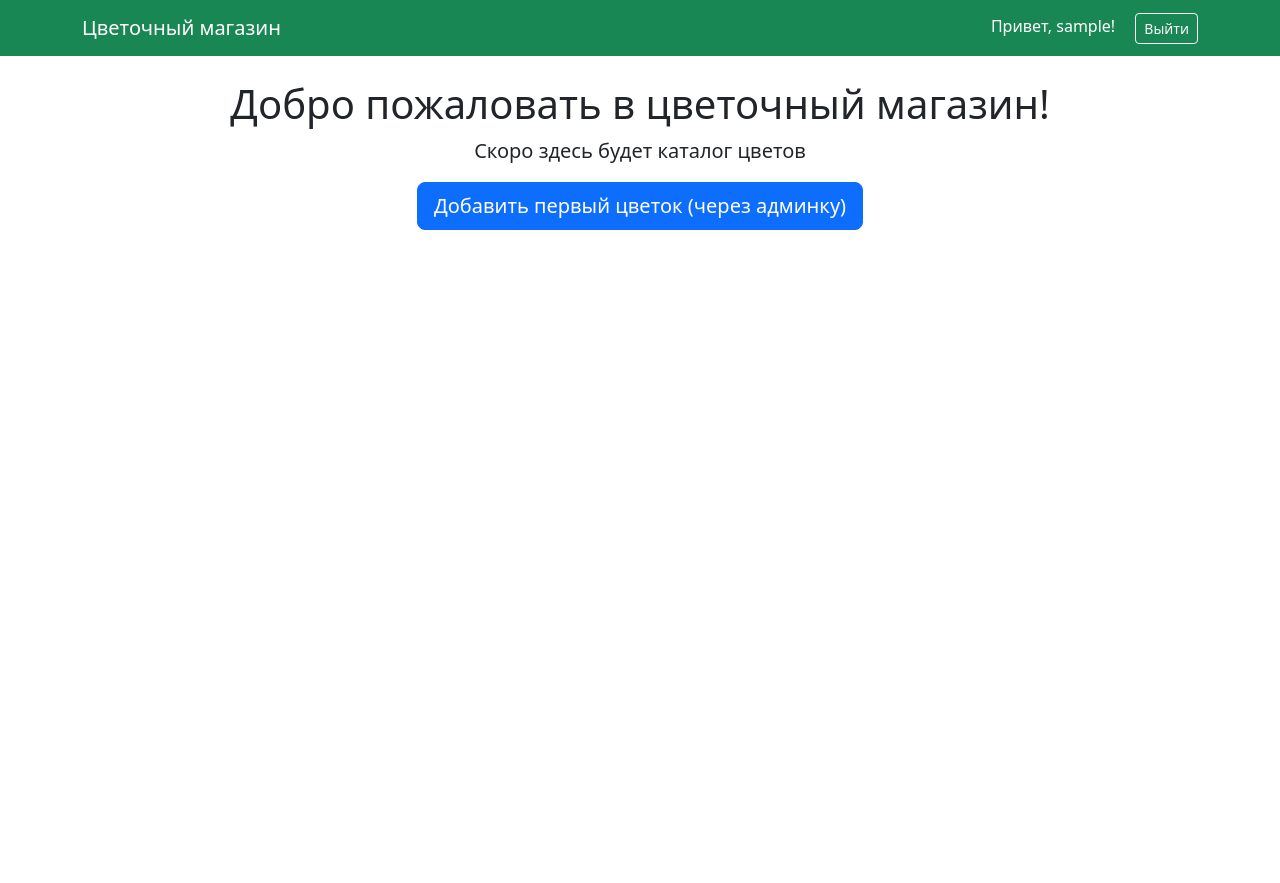
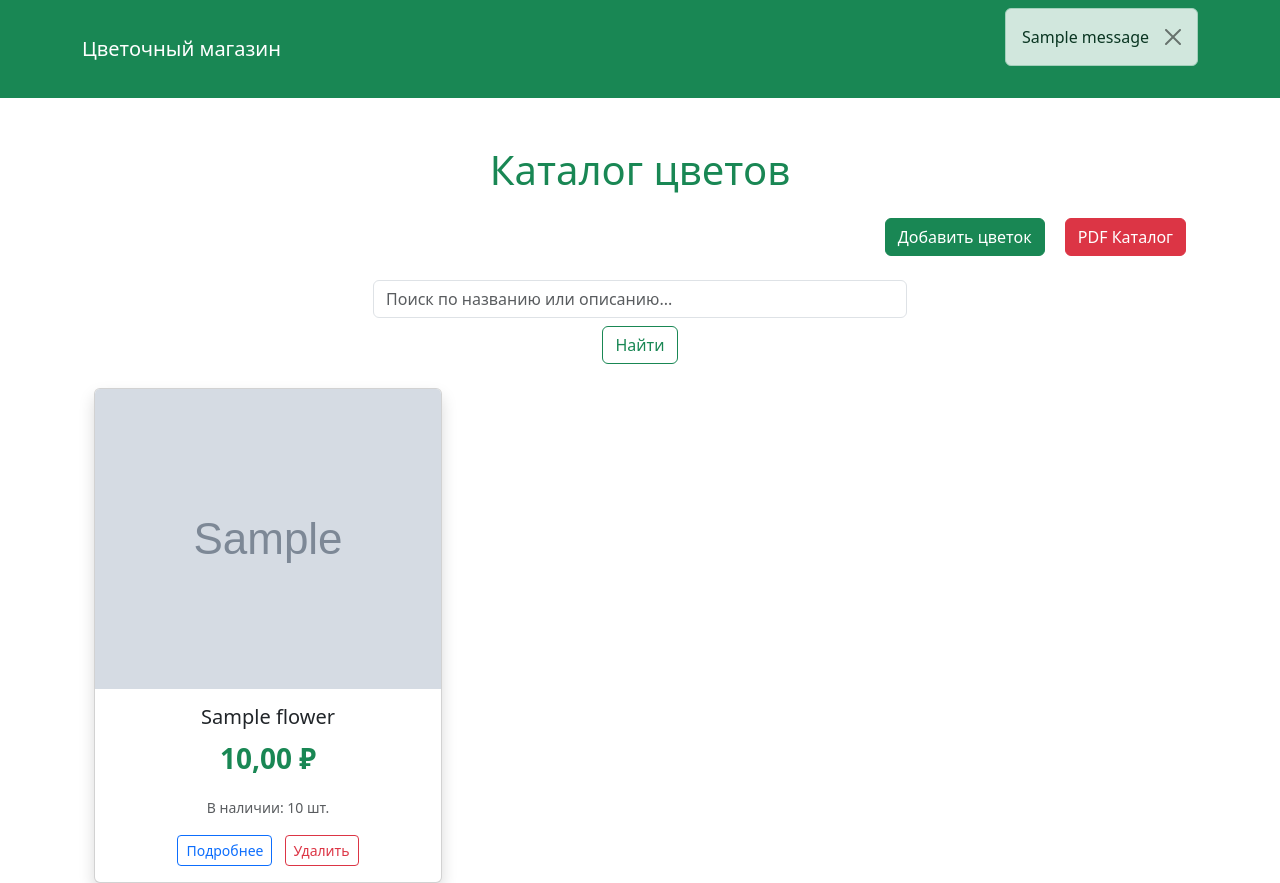
Before and after one commit to kasymovaz-ui/flower-shop-django, a Django app: page / in a window 1280 px wide. Before the commit the page ends 230 px from the top, so only its background shows below. Run offline with Django 5.2, Linux system fonts and the light colour scheme; a user stored in the database is signed in; tables that the repository leaves empty hold one stand-in row (values such as "Sample post"); grey boxes marked "Sample" are stand-in pictures; one stand-in notice (Sample message) is shown.

Commit message:
ФИНАЛЬНАЯ ВЕРСИЯ:красивый дизайн, добавлениеудаление цветов, фото, поиск, PDF работает

```diff
--- a/flower_shop/urls.py
+++ b/flower_shop/urls.py
@@ -1,8 +1,13 @@
 from django.contrib import admin
 from django.urls import path, include
+from django.conf import settings
+from django.conf.urls.static import static
 
 urlpatterns = [
     path('admin/', admin.site.urls),
     path('accounts/', include('accounts.urls')),
     path('', include('flowers.urls')),
 ]
+
+if settings.DEBUG:
+    urlpatterns += static(settings.MEDIA_URL, document_root=settings.MEDIA_ROOT)
--- a/flowers/models.py
+++ b/flowers/models.py
@@ -1,33 +1,37 @@
 from django.db import models
 from django.urls import reverse
+from django.utils.text import slugify
 
 class Category(models.Model):
-    name = models.CharField("Название категории", max_length=100)
-    slug = models.SlugField(max_length=100, unique=True)
-
-    class Meta:
-        verbose_name = "Категория"
-        verbose_name_plural = "Категории"
+    name = models.CharField("Категория", max_length=100)
 
     def __str__(self):
         return self.name
 
 class Flower(models.Model):
-    title = models.CharField("Название цветка", max_length=200)
-    slug = models.SlugField(max_length=200, unique=True)
+    title = models.CharField("Название", max_length=200)
     category = models.ForeignKey(Category, on_delete=models.CASCADE, related_name='flowers')
     description = models.TextField("Описание", blank=True)
     price = models.DecimalField("Цена", max_digits=10, decimal_places=2)
-    stock = models.PositiveIntegerField("Остаток на складе", default=0)
-    available = models.BooleanField("В наличии", default=True)
-    created = models.DateTimeField(auto_now_add=True)
+    stock = models.PositiveIntegerField("Остаток", default=0)
+    image = models.ImageField("Фото", upload_to='flowers/', blank=True, null=True)
+    slug = models.SlugField(max_length=200, unique=True, blank=True, null=True)
 
     class Meta:
-        verbose_name = "Цветок"
-        verbose_name_plural = "Цветы"
+        ordering = ['title']
+
+    def save(self, *args, **kwargs):
+        if not self.slug:
+            self.slug = slugify(self.title)
+            original_slug = self.slug
+            n = 1
+            while Flower.objects.filter(slug=self.slug).exclude(pk=self.pk).exists():
+                self.slug = f"{original_slug}-{n}"
+                n += 1
+        super().save(*args, **kwargs)
 
     def __str__(self):
         return self.title
 
     def get_absolute_url(self):
-        return reverse('flower_detail', args=[self.slug])
+        return reverse('flower_detail', args=[self.pk])
--- a/flowers/urls.py
+++ b/flowers/urls.py
@@ -1,7 +1,12 @@
 from django.urls import path
 from . import views
+
+app_name = 'flowers'
 
 urlpatterns = [
     path('', views.home, name='home'),
     path('add/', views.flower_add, name='flower_add'),
+    path('flower/<int:pk>/', views.flower_detail, name='flower_detail'),
+    path('delete/<int:pk>/', views.flower_delete, name='flower_delete'),
+    path('export/pdf/', views.export_pdf, name='export_pdf'),
 ]
--- a/flowers/views.py
+++ b/flowers/views.py
@@ -1,30 +1,98 @@
-from django.shortcuts import render, redirect
+from django.shortcuts import render, redirect, get_object_or_404
 from django.contrib.auth.decorators import login_required
 from django.contrib import messages
+from django.db.models import Q
+from django.http import HttpResponse
+from reportlab.platypus import SimpleDocTemplate, Table, TableStyle, Paragraph, Spacer
+from reportlab.lib.styles import getSampleStyleSheet
+from reportlab.lib.pagesizes import A4
+from reportlab.lib import colors
 from .models import Flower, Category
 
+
 def home(request):
-    flowers = Flower.objects.filter(available=True)
-    return render(request, 'home.html', {'flowers': flowers})
+    flowers = Flower.objects.all()
+    categories = Category.objects.all()
+
+    query = request.GET.get('q')
+    if query:
+        flowers = flowers.filter(Q(title__icontains=query) | Q(description__icontains=query))
+
+    return render(request, 'home.html', {
+        'flowers': flowers,
+        'categories': categories,
+        'query': query or ''
+    })
+
+
+def flower_detail(request, pk):
+    flower = get_object_or_404(Flower, pk=pk)
+    return render(request, 'flower_detail.html', {'flower': flower})
+
 
 @login_required
 def flower_add(request):
     categories = Category.objects.all()
+
     if request.method == 'POST':
-        title = request.POST['title']
+        title = request.POST['title'].strip()
         category_id = request.POST['category']
         price = request.POST['price']
         stock = request.POST['stock']
+        description = request.POST.get('description', '')
 
-        Flower.objects.create(
+        flower = Flower(
             title=title,
-            slug=title.lower().replace(' ', '-').replace('ё', 'е'),
             category_id=category_id,
             price=price,
             stock=stock,
-            available=True
+            description=description
         )
-        messages.success(request, 'Цветок успешно добавлен!')
-        return redirect('home')
+        if 'image' in request.FILES:
+            flower.image = request.FILES['image']
+        flower.save()
+
+        messages.success(request, f'"{title}" добавлен!')
+        return redirect('flowers:home')
 
     return render(request, 'flower_form.html', {'categories': categories})
+
+
+@login_required
+def flower_delete(request, pk):
+    flower = get_object_or_404(Flower, pk=pk)
+
+    if request.method == 'POST':
+        title = flower.title
+        flower.delete()
+        messages.success(request, f'Цветок "{title}" удалён!')
+        return redirect('flowers:home')
+
+    return render(request, 'flower_confirm_delete.html', {'flower': flower})
+
+
+@login_required
+def export_pdf(request):
+    response = HttpResponse(content_type='application/pdf')
+    response['Content-Disposition'] = 'attachment; filename="catalog.pdf"'
+
+    doc = SimpleDocTemplate(response, pagesize=A4)
+    styles = getSampleStyleSheet()
+    story = []
+
+    story.append(Paragraph("Каталог цветов", styles['Title']))
+    story.append(Spacer(1, 20))
+
+    data = [['№', 'Название', 'Категория', 'Цена', 'Остаток']]
+    for i, f in enumerate(Flower.objects.all(), 1):
+        data.append([str(i), f.title, f.category.name, f"{f.price} ₽", str(f.stock)])
+
+    table = Table(data)
+    table.setStyle(TableStyle([
+        ('BACKGROUND', (0,0), (-1,0), colors.green),
+        ('TEXTCOLOR', (0,0), (-1,0), colors.whitesmoke),
+        ('GRID', (0,0), (-1,-1), 1, colors.black)
+    ]))
+    story.append(table)
+    doc.build(story)
+    return response
--- a/templates/base.html
+++ b/templates/base.html
@@ -10,13 +10,17 @@
         <div class="container">
             <a class="navbar-brand" href="/">Цветочный магазин</a>
             <div>
-                {% if user.is_authenticated %}
-                    <span class="navbar-text text-white me-3">Привет, {{ user.username }}!</span>
-                    <a href="/accounts/logout/" class="btn btn-outline-light btn-sm">Выйти</a>
-                {% else %}
-                    <a href="/accounts/login/" class="btn btn-outline-light btn-sm me-2">Войти</a>
-                    <a href="/accounts/register/" class="btn btn-light btn-sm">Регистрация</a>
-                {% endif %}
+            <!-- Внутри <div class="container mt-4"> добавь это после nav -->
+{% if messages %}
+    <div class="mb-4">
+        {% for message in messages %}
+            <div class="alert alert-{{ message.tags }} alert-dismissible fade show" role="alert">
+                {{ message }}
+                <button type="button" class="btn-close" data-bs-dismiss="alert"></button>
+            </div>
+        {% endfor %}
+    </div>
+{% endif %}
             </div>
         </div>
     </nav>
--- a/templates/home.html
+++ b/templates/home.html
@@ -1,14 +1,60 @@
 {% extends "base.html" %}
-
 {% block content %}
-<div class="text-center">
-    <h1>Добро пожаловать в цветочный магазин!</h1>
-    <p class="lead">Скоро здесь будет каталог цветов</p>
+<div class="container mt-5">
+    <h1 class="text-center text-success mb-4">Каталог цветов</h1>
 
     {% if user.is_authenticated %}
-        <a href="/admin/flowers/flower/add/" class="btn btn-primary btn-lg">Добавить первый цветок (через админку)</a>
-    {% else %}
-        <a href="/accounts/register/" class="btn btn-success btn-lg">Зарегистрироваться</a>
+    <div class="text-end mb-4">
+        <a href="{% url 'flowers:flower_add' %}" class="btn btn-success">Добавить цветок</a>
+        <a href="{% url 'flowers:export_pdf' %}" class="btn btn-danger ms-3">PDF Каталог</a>
+    </div>
     {% endif %}
+
+    <form method="get" class="mb-4">
+        <div class="row justify-content-center">
+            <div class="col-md-6">
+                <input type="text" name="q" class="form-control" placeholder="Поиск по названию или описанию..." value="{{ query }}">
+                <div class="text-center mt-2">
+                    <button type="submit" class="btn btn-outline-success">Найти</button>
+                </div>
+            </div>
+        </div>
+    </form>
+
+    <div class="row row-cols-1 row-cols-md-3 g-4">
+        {% for flower in flowers %}
+        <div class="col">
+            <div class="card h-100 shadow">
+                {% if flower.image %}
+                    <img src="{{ flower.image.url }}" class="card-img-top" style="height: 300px; object-fit: cover;">
+                {% else %}
+                    <div class="bg-light text-center py-5">
+                        <h4 class="text-success">Фото</h4>
+                    </div>
+                {% endif %}
+                <div class="card-body text-center">
+                    <h5>{{ flower.title }}</h5>
+                    <p class="text-success fs-3 fw-bold">{{ flower.price }} ₽</p>
+                    <small class="text-muted">В наличии: {{ flower.stock }} шт.</small>
+
+                    <div class="mt-3">
+                        <a href="{% url 'flowers:flower_detail' flower.pk %}" class="btn btn-outline-primary btn-sm">Подробнее</a>
+                        {% if user.is_authenticated %}
+                            <a href="{% url 'flowers:flower_delete' flower.pk %}"
+                               class="btn btn-outline-danger btn-sm ms-2"
+                               onclick="return confirm('Точно удалить {{ flower.title }}?')">
+                                Удалить
+                            </a>
+                        {% endif %}
+                    </div>
+                </div>
+            </div>
+        </div>
+        {% empty %}
+        <div class="col-12 text-center py-5">
+            <h3>Цветов пока нет</h3>
+        </div>
+        {% endfor %}
+    </div>
 </div>
 {% endblock %}
```
Also changed, not shown: flower_shop/settings.py (+21 -66 lines), flowers/admin.py (+7 -7 lines), templates/flower_confirm_delete.html (added, +25 -0 lines), templates/flower_detail.html (added, +28 -0 lines), templates/flower_form.html (+21 -25 lines), templates/pdf_export.html (added, +56 -0 lines), flowers/Homepage_-_Schreurs.jfif (added), flowers/migrations/0002_alter_flower_options_flower_image_flower_updated.py (added), flowers/migrations/0003_alter_category_options_alter_flower_options_and_more.py (added), flowers/Без_названия_1.jfif (added).
